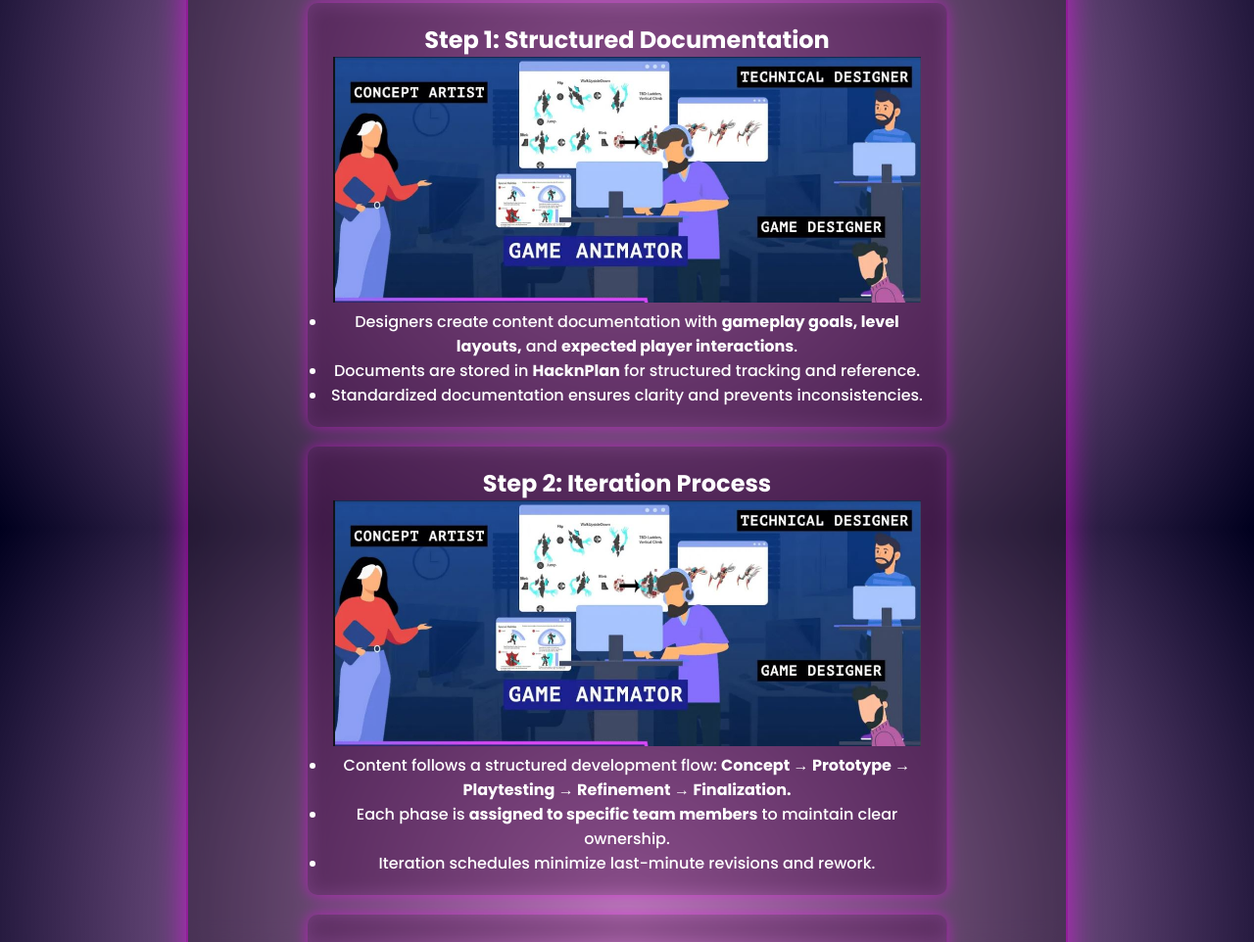
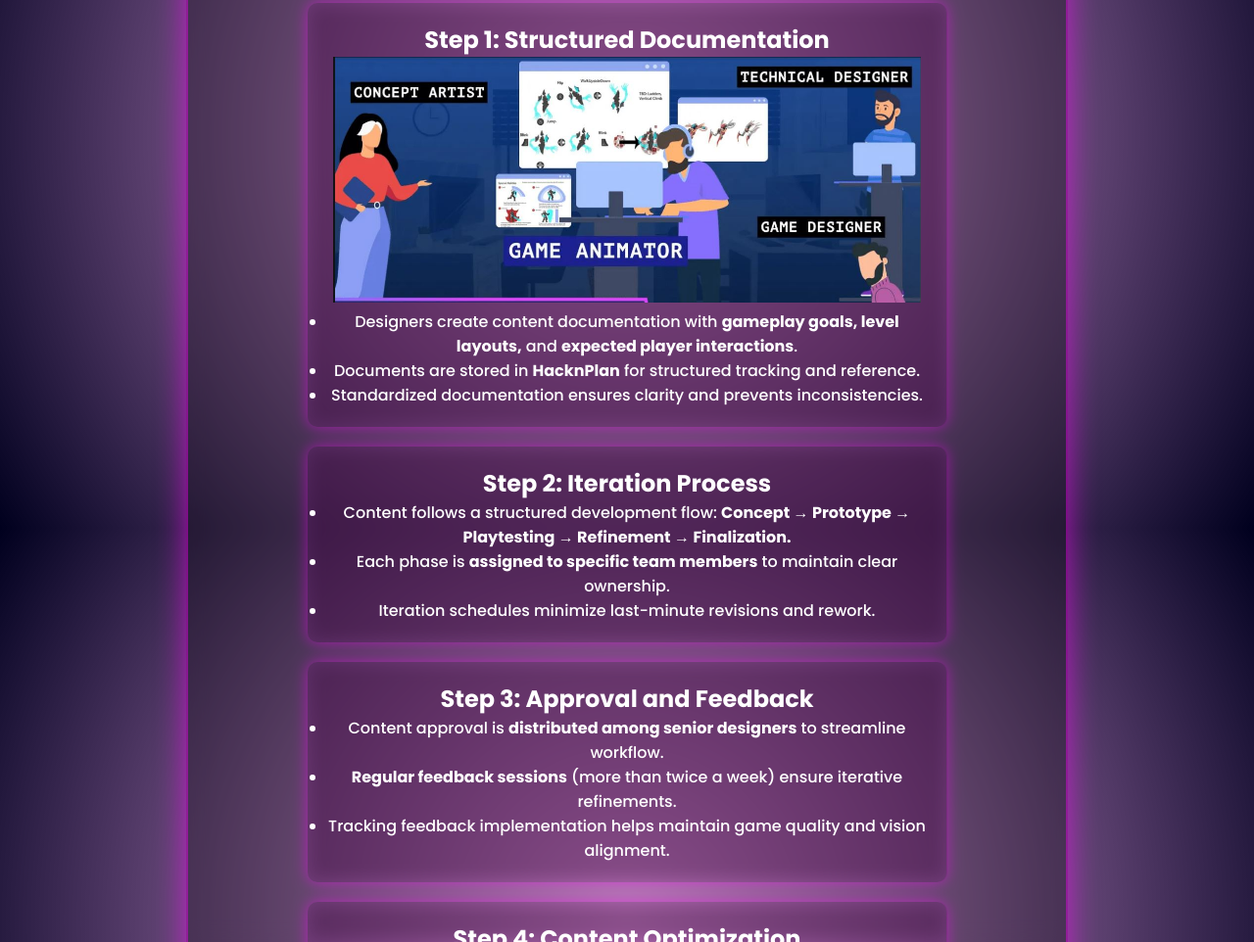
Before and after one commit to theekawaiithugg/Katalyst-Training-Material, a plain HTML site: page content-development.html in a window 1280 px wide. Shown: the part 261-1223 px from the top of the page at 98% size. Drawn offline with Linux system fonts and the light colour scheme.

Commit message:
Update content-development.html

```diff
--- a/content-development.html
+++ b/content-development.html
@@ -34,7 +34,6 @@
 
         <div class="card">
             <h2> Step 2: Iteration Process</h2>
-            <img src="static\img\design.JPG" alt="GD" width="600">
             <ul>
                 <li>Content follows a structured development flow: <b>Concept → Prototype → Playtesting → Refinement → Finalization.</b></li>
                 <li>Each phase is <b>assigned to specific team members</b> to maintain clear ownership.</li>
```
